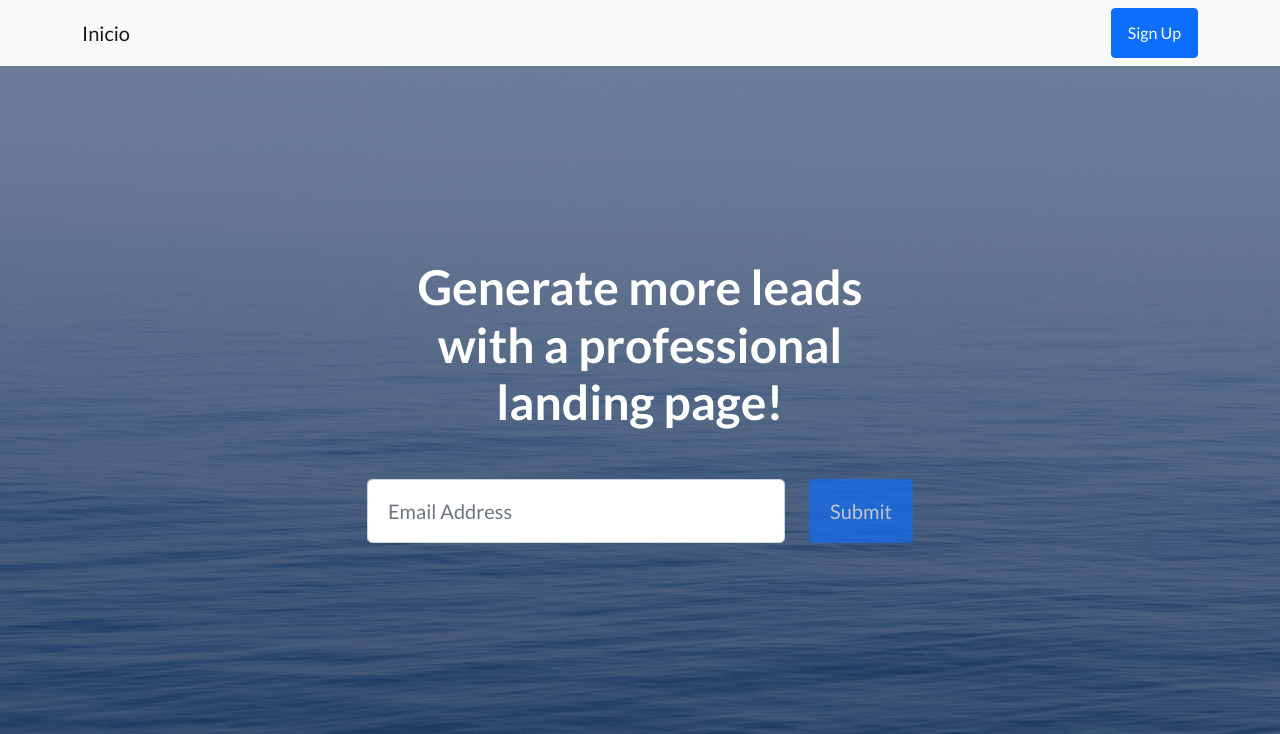
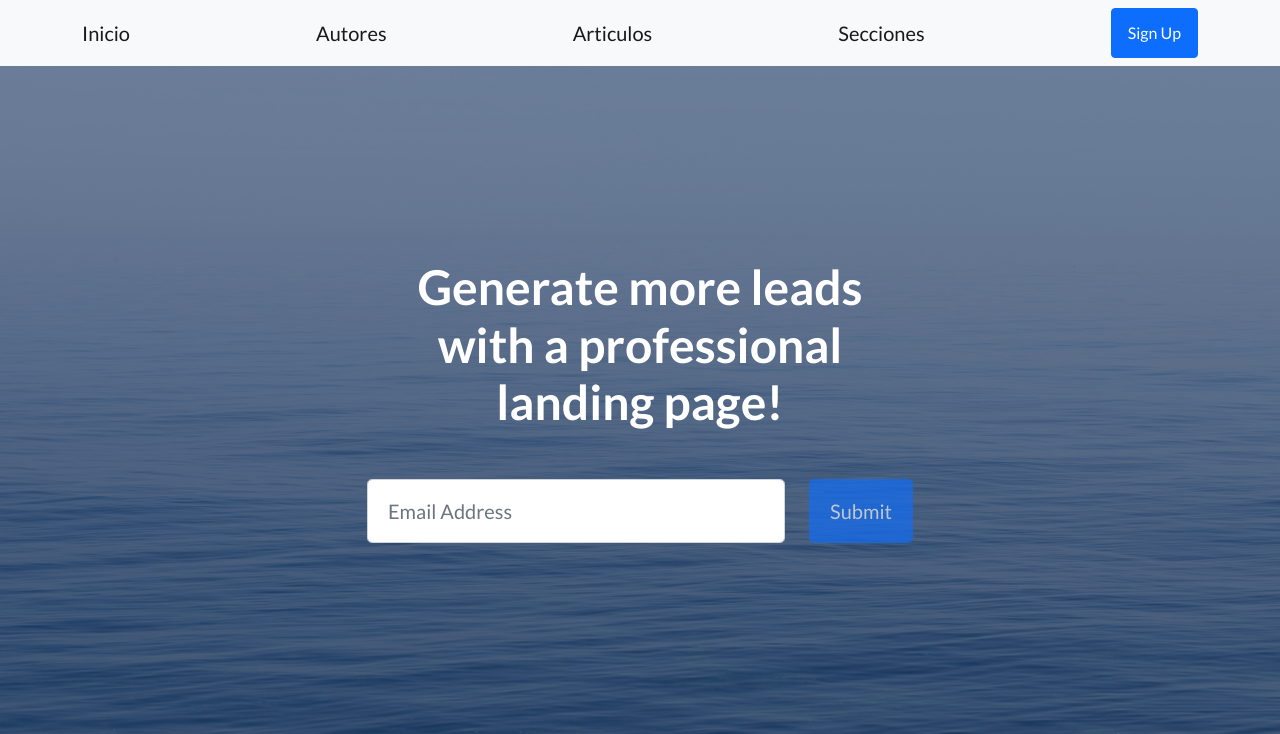
Before and after one commit to LuquiGole/proyecto-final, a Django app: page /inicio/ in a window 1280 px wide. Shown: the top 734 px of the page. Run offline with Django 4.2, Linux system fonts and the light colour scheme; some libraries are stand-ins or nearby versions.

Commit message:
Agrego vistas

```diff
--- a/ProyectoFinal/Blog/templates/padre.html
+++ b/ProyectoFinal/Blog/templates/padre.html
@@ -23,6 +23,9 @@
         <nav class="navbar navbar-light bg-light static-top">
             <div class="container">
                 <a class="navbar-brand" href="{% url 'inicio' %}">Inicio</a>
+                <a class="navbar-brand" href="{% url 'autores' %}">Autores</a>
+                <a class="navbar-brand" href="{% url 'articulos' %}">Articulos</a>
+                <a class="navbar-brand" href="{% url 'secciones' %}">Secciones</a>
                 <a class="btn btn-primary" href="#signup">Sign Up</a>
             </div>
         </nav>
--- a/ProyectoFinal/Blog/views.py
+++ b/ProyectoFinal/Blog/views.py
@@ -6,3 +6,15 @@ from Blog.models import Autor, Articulo, Seccion
 
 def inicio(request):
     return render(request, "inicio.html")
+
+
+def autores(request):
+    return render(request, "autores.html")
+
+
+def articulos(request):
+    return render(request, "articulos.html")
+
+
+def secciones(request):
+    return render(request, "secciones.html")
--- a/ProyectoFinal/ProyectoFinal/urls.py
+++ b/ProyectoFinal/ProyectoFinal/urls.py
@@ -15,9 +15,12 @@ Including another URLconf
 """
 from django.contrib import admin
 from django.urls import path
-from Blog.views import inicio
+from Blog.views import inicio, autores, articulos, secciones
 
 urlpatterns = [
     path("admin/", admin.site.urls),
     path("inicio/", inicio, name="inicio"),
+    path("autores/", autores, name="autores"),
+    path("articulos/", articulos, name="articulos"),
+    path("secciones/", secciones, name="secciones"),
 ]
```
Also changed, not shown: ProyectoFinal/Blog/templates/articulos.html (added, +7 -0 lines), ProyectoFinal/Blog/templates/autores.html (added, +7 -0 lines), ProyectoFinal/Blog/templates/secciones.html (added, +7 -0 lines).
